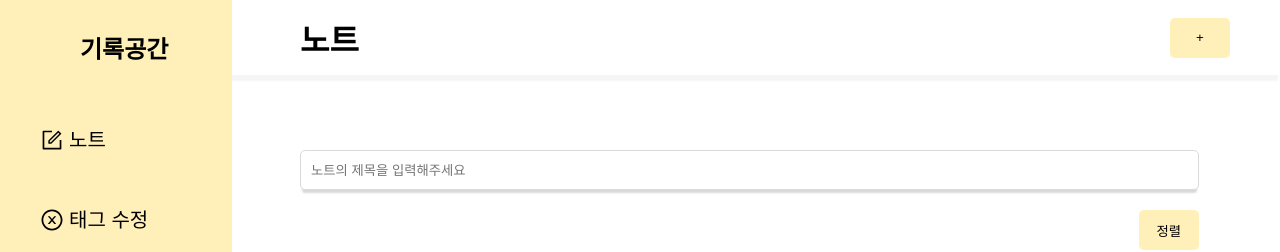
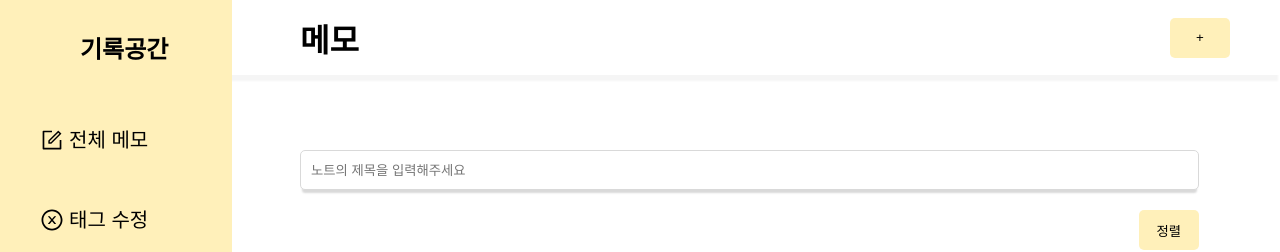
Before and after one commit to naringst/mind-store, a React (Create React App) app: page / in a window 1280 px wide. Shown: the top 252 px of the page. Built offline with nearby package versions, Linux system fonts and the light colour scheme.

Commit message:
fix : 노트 -> 메모로 이름 수정

```diff
--- a/src/components/Layout/Header.tsx
+++ b/src/components/Layout/Header.tsx
@@ -4,7 +4,7 @@ import { modalActions } from "../../store";
 import { useDispatch } from "react-redux";
 
 export default function Header() {
-  const title: string = "노트";
+  const title: string = "메모";
 
   const dispatch = useDispatch();
   const openModalHandler = (e: any) => {
--- a/src/components/Layout/Sidebar.tsx
+++ b/src/components/Layout/Sidebar.tsx
@@ -31,7 +31,7 @@ export default function Sidebar() {
             <Li>
               <LiDiv>
                 <AiOutlineForm width="30px" height="30px" margin-top="5px" />
-                <Span>노트</Span>
+                <Span>전체 메모</Span>
               </LiDiv>
             </Li>
           </StyledLink>
```
